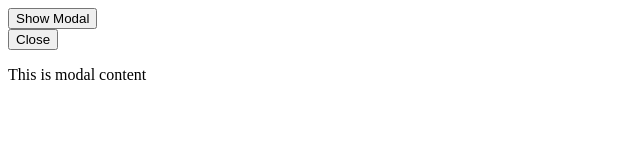
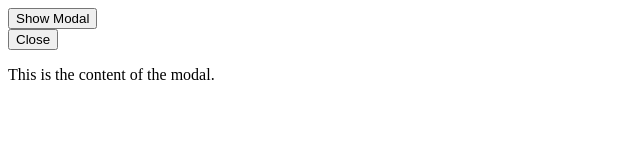
Before and after one commit to acciojob/react-composition-2-arjunsinghbazal, a React app: page / in a window 1280 px wide. Both pictures are taken after a click on the button "Show Modal". Shown: the top 160 px of the page, without its empty margins (0-640 px from the left). Built offline with nearby package versions, Linux system fonts and the light colour scheme.

Commit message:
submitting code-Thu Jun 15 2023 01:05:10 GMT+0530 (India Standard Time)

```diff
--- a/src/components/New.js
+++ b/src/components/New.js
@@ -3,10 +3,10 @@ import React from "react";
 
 const New = ({ value, current }) => {
   return (
-    current ? (<div onClick={(e)=>{e.stopPropagation()}}>
+    current ? (<div onClick={value}>
       <div className="modal-overlay">
         <button className="modal-close" onClick={value}>Close</button>
-        <p>This is modal content</p>
+        <p>This is the content of the modal.</p>
       </div></div>
     ) : null
   );
```
